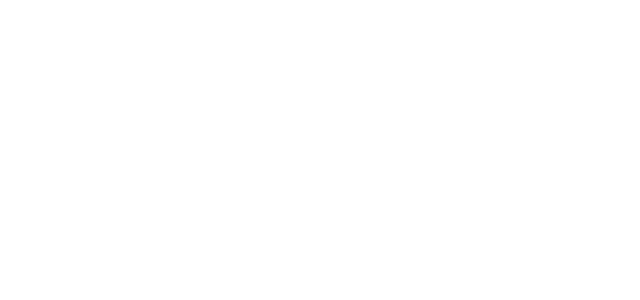
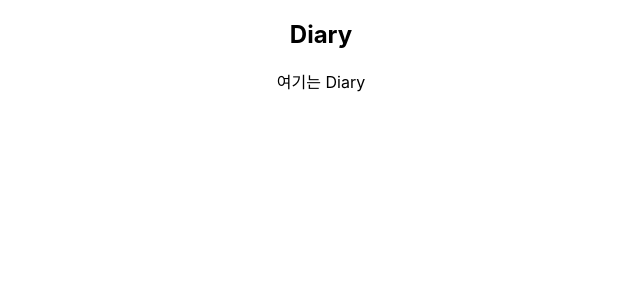
Before and after one commit to ShineTiger/emotion-diary, a React (Create React App) app: page /Diary/1 in a window 1280 px wide. Before the commit this address had no page. Shown: the top 300 px of the page, without its empty margins (319-959 px from the left). Built offline with nearby package versions, Linux system fonts and the light colour scheme.

Commit message:
Path variable : useParams

```diff
--- a/src/App.js
+++ b/src/App.js
@@ -12,7 +12,7 @@
         <Routes>
           <Route path="/" element={<Home />} />
           <Route path="/Edit" element={<Edit />} />
-          <Route path="/Diary" element={<Diary />} />
+          <Route path="/Diary/:id" element={<Diary />} />
           <Route path="/New" element={<New />} />
         </Routes>
       </div>
--- a/src/pages/Diary.js
+++ b/src/pages/Diary.js
@@ -1,8 +1,15 @@
+import { useParams } from "react-router-dom";
+
 const Diary = () => {
-    return <div>
-        <h2>Diary</h2>
-        <p>여기는 Diary</p>
+  const { id } = useParams();
+  //useParams가 받아 오는 값으로 path variable을 만들고, 객체로 가져다준다
+  console.log(id);
+  return (
+    <div>
+      <h2>Diary</h2>
+      <p>여기는 Diary</p>
     </div>
-}
+  );
+};
 
 export default Diary;
```
